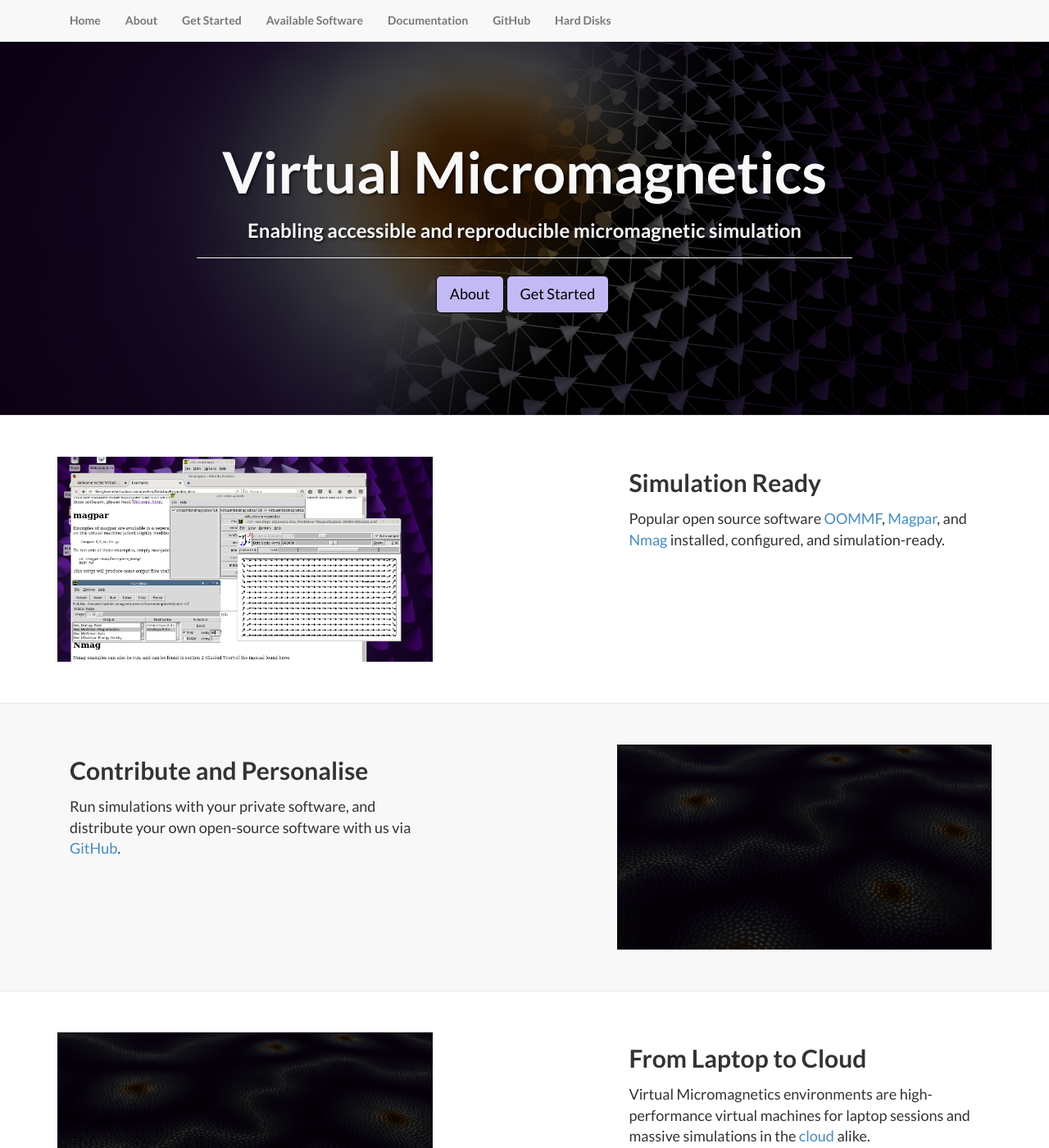
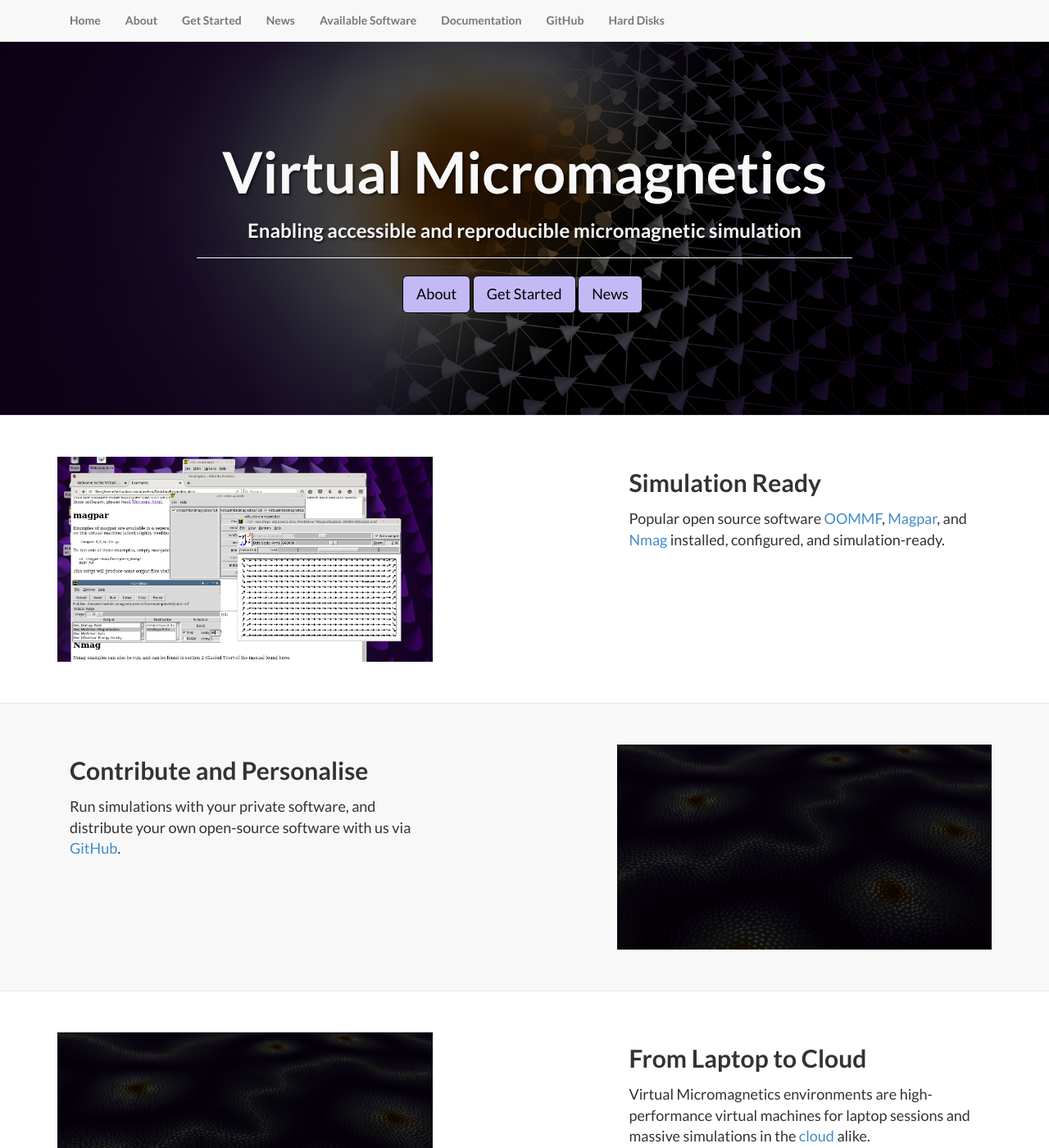
Before and after one commit to computationalmodelling/virtualmicromagnetics, a Jekyll site: the page built from index.html, in a window 1280 px wide and 1400 px high. Shown: the whole window at 82% size. Built offline with Jekyll 4.4.1, drawn with Linux system fonts in a browser that asks for light colours.

Commit message:
WEB-035: Add news page.

```diff
--- a/_includes/footer.html
+++ b/_includes/footer.html
@@ -12,6 +12,9 @@
                   </li>
                   <li>
                     <a href="/get_started/">Get Started</a>
+                  </li>
+                  <li>
+                    <a href="/news/">News</a>
                   </li>
                   <li>
                     <a href="/available_software/">Available Software</a>
--- a/_includes/header.html
+++ b/_includes/header.html
@@ -15,6 +15,9 @@
                           <a href="/get_started/" class="btn btn-lg btn-header">
                             Get Started
                           </a>
+                          <a href="/news/" class="btn btn-lg btn-header">
+                            News
+                          </a>
                         </li>
 
 							<!--{% for social in site.social %}
--- a/_includes/navbar.html
+++ b/_includes/navbar.html
@@ -23,6 +23,9 @@
                     <a href="/get_started/">Get Started</a>
                 </li>
                 <li>
+                    <a href="/news/">News</a>
+                </li>
+                <li>
                     <a href="/available_software/">Available Software</a>
                 </li>
                 <li>
--- /dev/null
+++ b/news.html
@@ -0,0 +1,5 @@
+---
+layout: sub
+title: News
+subTitle: Enabling accessible and reproducible micromagnetic simulation
+---
```
Also changed, not shown: _posts/1970-01-01-news-1.md (added, +9 -0 lines).
